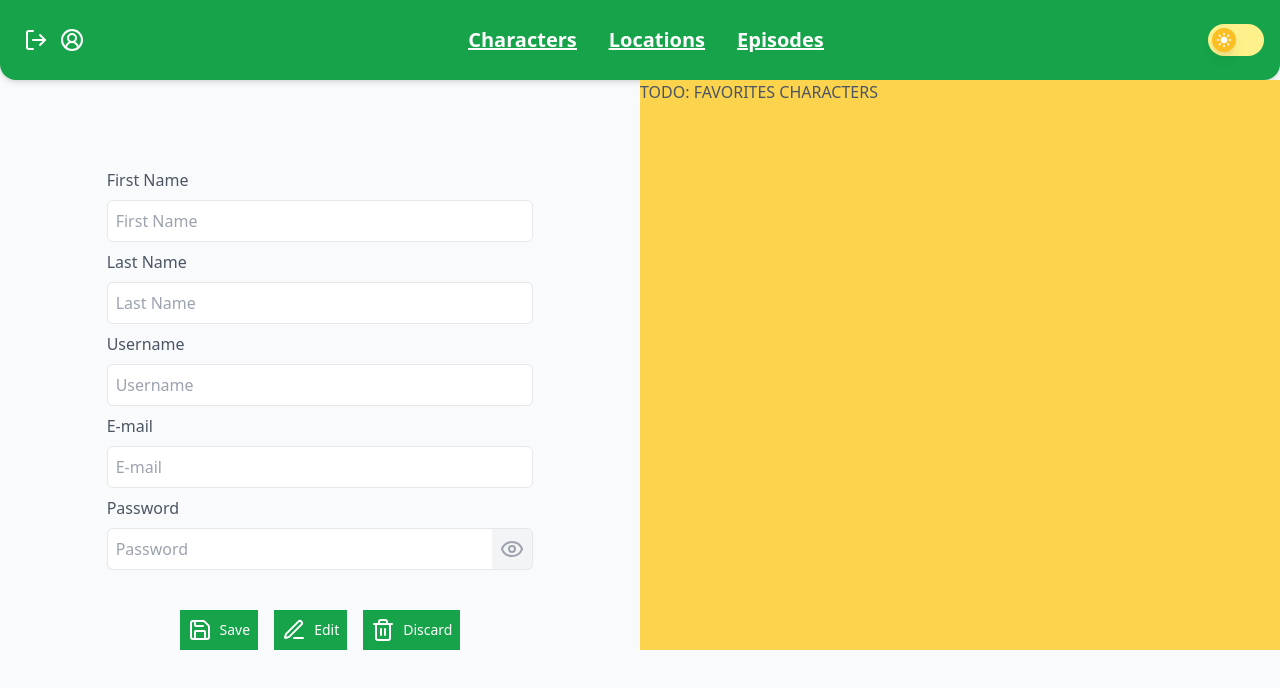
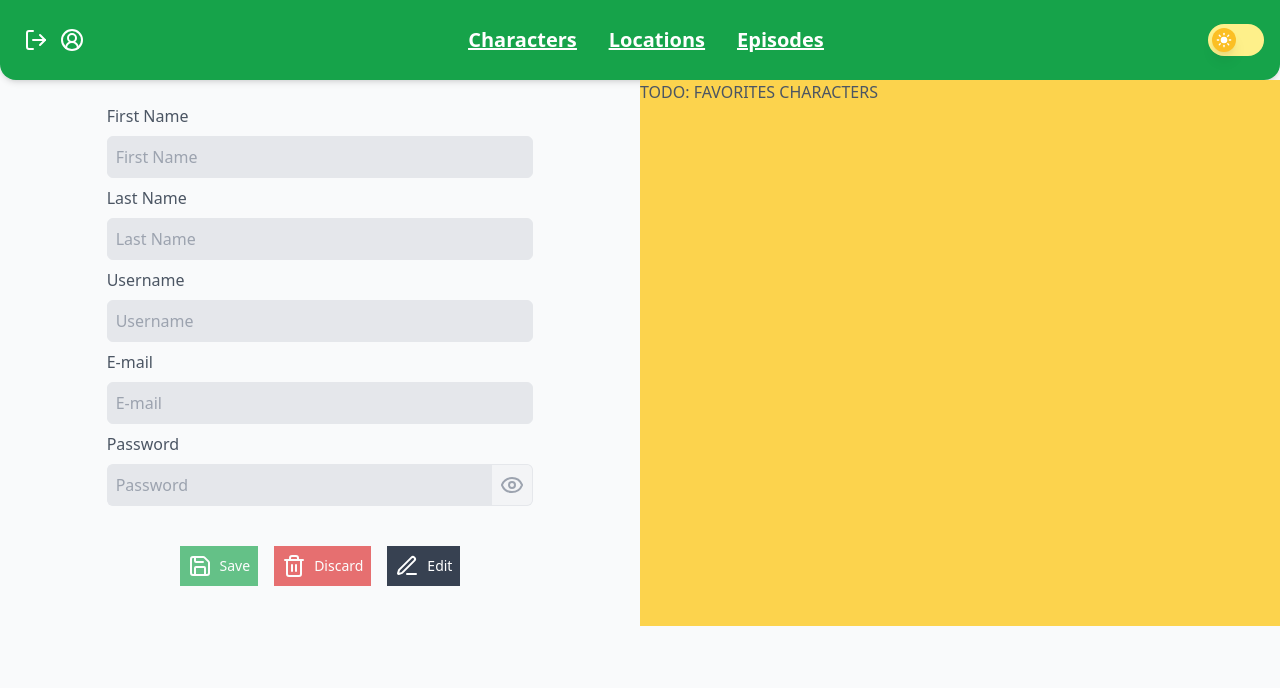
Before and after one commit to gustaaragao/rick-and-morty-app, a Vue app: page /profile in a window 1280 px wide. Shown: the top 688 px of the page. Built offline with nearby package versions, Linux system fonts and the light colour scheme; no server answers; sample sign-in values are in the browser's storage.

Commit message:
feature: enable e disable buttons

```diff
--- a/db/db.json
+++ b/db/db.json
@@ -1,12 +1,12 @@
 {
   "users": [
     {
-      "id": "f8ca",
       "firstname": "Gustavo",
-      "lastname": "Henrique",
+      "lastname": "Silva",
       "username": "gustavo",
-      "email": "gustavo@gmail.com",
-      "password": "Senha@123"
+      "email": "gustavo@mail.com",
+      "password": "Senha@123",
+      "id": "f8ca"
     },
     {
       "id": "63f5",
--- a/src/components/buttons/BaseButton.vue
+++ b/src/components/buttons/BaseButton.vue
@@ -2,7 +2,7 @@
   <button
     ref="buttonElement"
     :disabled="props.disabled"
-    class="flex items-center gap-2 p-2 disabled:cursor-not-allowed"
+    class="flex items-center gap-2 p-2 disabled:cursor-not-allowed disabled:opacity-65"
   >
     <i v-if="slots.icon">
       <slot name="icon"></slot>
--- a/src/components/inputs/BaseInput.vue
+++ b/src/components/inputs/BaseInput.vue
@@ -20,7 +20,7 @@
       <!-- end: Icon -->
       <input
         :type="typeInput"
-        class="py-2 pl-2 focus:outline-none w-full disabled:cursor-not-allowed
+        class="py-2 pl-2 focus:outline-none w-full disabled:cursor-not-allowed disabled:bg-gray-200
                border border-gray-200 text-dark-blue-950"
         :class="[
           hasIcon() ? 'rounded-r-md' : 'rounded-md',
--- a/src/services/api/routing/routes/db-jsonserver/users.js
+++ b/src/services/api/routing/routes/db-jsonserver/users.js
@@ -3,5 +3,18 @@ import { dbRequester } from '../../requesters/db-requester'
 export const users = {
   getByID: async function (id='') {
     return await dbRequester('get', `users/${id}`, '')
+  },
+  updateUser: async function (id='', firstname='', lastname='', username='', email='', password='') {
+    // TODO: Fazer os testes.
+
+    const dataNewUser = {
+      firstname: firstname,
+      lastname: lastname,
+      username: username,
+      email: email,
+      password: password
+    }
+
+    return await dbRequester('patch', `users/${id}`, '', dataNewUser)
   }
 }
--- a/src/views/ProfileView.vue
+++ b/src/views/ProfileView.vue
@@ -1,7 +1,7 @@
 <template>
   <div class="flex">
     <!-- begin: User Data -->
-    <div class="w-1/2 h-full pt-20 flex flex-col items-center justify-center">
+    <div class="w-1/2 h-full pt-4 flex flex-col items-center justify-center">
       <!-- begin: Inputs -->
       <div class="w-2/3">
         <div>
@@ -9,6 +9,8 @@
           <BaseInput
             placeholder="First Name"
             :model-value="user.firstname"
+            @update:model-value="(value) => user.firstname = value"
+            :disabled="disableInputs"
           />
         </div>
         <div>
@@ -16,6 +18,8 @@
           <BaseInput
             placeholder="Last Name"
             :model-value="user.lastname"
+            @update:model-value="(value) => user.lastname = value"
+            :disabled="disableInputs"
           />
         </div>
         <div>
@@ -23,6 +27,8 @@
           <BaseInput
             placeholder="Username"
             :model-value="user.username"
+            @update:model-value="(value) => user.username = value"
+            :disabled="disableInputs"
           />
         </div>
         <div>
@@ -30,6 +36,8 @@
           <BaseInput
             placeholder="E-mail"
             :model-value="user.email"
+            @update:model-value="(value) => user.email = value"
+            :disabled="disableInputs"
           />
         </div>
         <div>
@@ -38,13 +46,18 @@
             type="password"
             placeholder="Password"
             :model-value="user.password"
+            @update:model-value="(value) => user.password = value"
+            :disabled="disableInputs"
           />
         </div>
       </div>
       <!-- end: Inputs -->
       <!-- begin: Buttons -->
-      <div class="flex gap-4 pt-10">
-        <BaseButton>
+      <div class="flex gap-4 py-10">
+        <BaseButton
+          :disabled="disableSaveButton"
+          @click="saveChanges()"
+        >
           <template #icon>
             <Save />
           </template>
@@ -52,20 +65,29 @@
             Save
           </template>
         </BaseButton>
-        <BaseButton>
+        <BaseButton
+          color-button="red-600"
+          color-hover-effect="red-700"
+          :disabled="disableDiscardButton"
+        >
+          <template #icon>
+            <Trash2 />
+          </template>
+          <template #text>
+            Discard
+          </template>
+        </BaseButton>
+        <BaseButton
+          color-button="gray-700"
+          color-hover-effect="gray-800"
+          :disabled="disableEditButton"
+          @click="editUser()"
+        >
           <template #icon>
             <PenLine />
           </template>
           <template #text>
             Edit
-          </template>
-        </BaseButton>
-        <BaseButton>
-          <template #icon>
-            <Trash2 />
-          </template>
-          <template #text>
-            Discard
           </template>
         </BaseButton>
       </div>
@@ -81,7 +103,7 @@
 <script setup>
 import BaseInput from '@/components/inputs/BaseInput.vue';
 import BaseButton from '@/components/buttons/BaseButton.vue';
-import { onMounted, reactive } from 'vue';
+import { onMounted, reactive, ref } from 'vue';
 import { dbRouter } from '@/services/api/routing/routers/dbRouter';
 import { PenLine, Save, Trash2  } from 'lucide-vue-next';
 
@@ -116,12 +138,33 @@ onMounted(() => {
   fetchUserData()
 })
 
+const disableSaveButton = ref(true);
+const disableDiscardButton = ref(true);
+const disableEditButton = ref(false);
+
+const disableInputs = ref(true);
+
 const editUser = () => {
+  if (!disableEditButton.value) {
+    disableSaveButton.value = false;
+    disableDiscardButton.value = false;
+    disableEditButton.value = true;
 
+    disableInputs.value = false;
+  }
+  return
 }
 
 const saveChanges = () => {
-
+  dbRouter.users.updateUser(
+    userID, user.firstname, user.lastname, user.username, user.email, user.password
+  )
+  .then((response) => {
+    console.log(response);
+  })
+  .catch((err) => {
+    console.error(err);
+  })
 }
 
 const discardChanges = () => {
```
